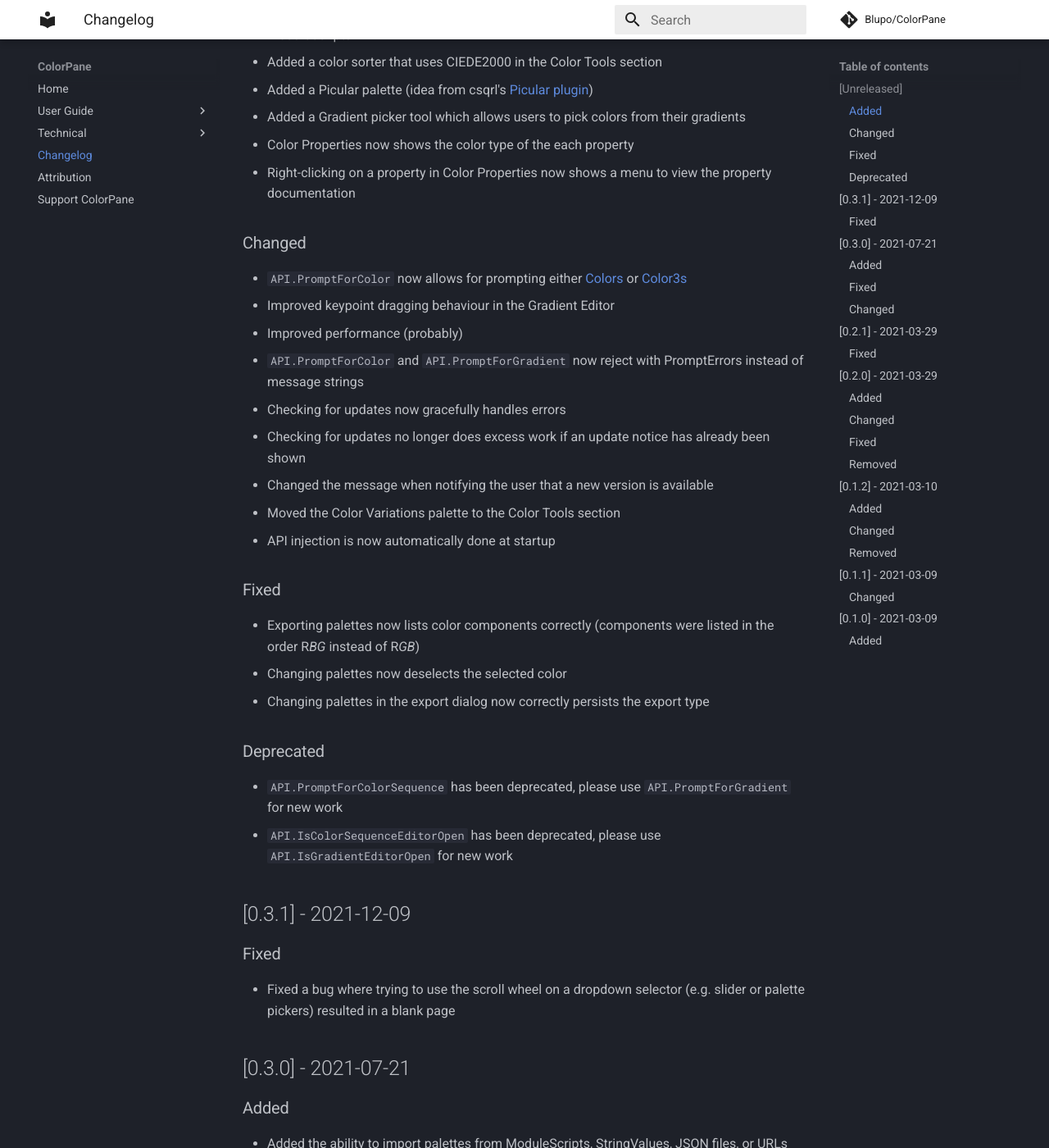
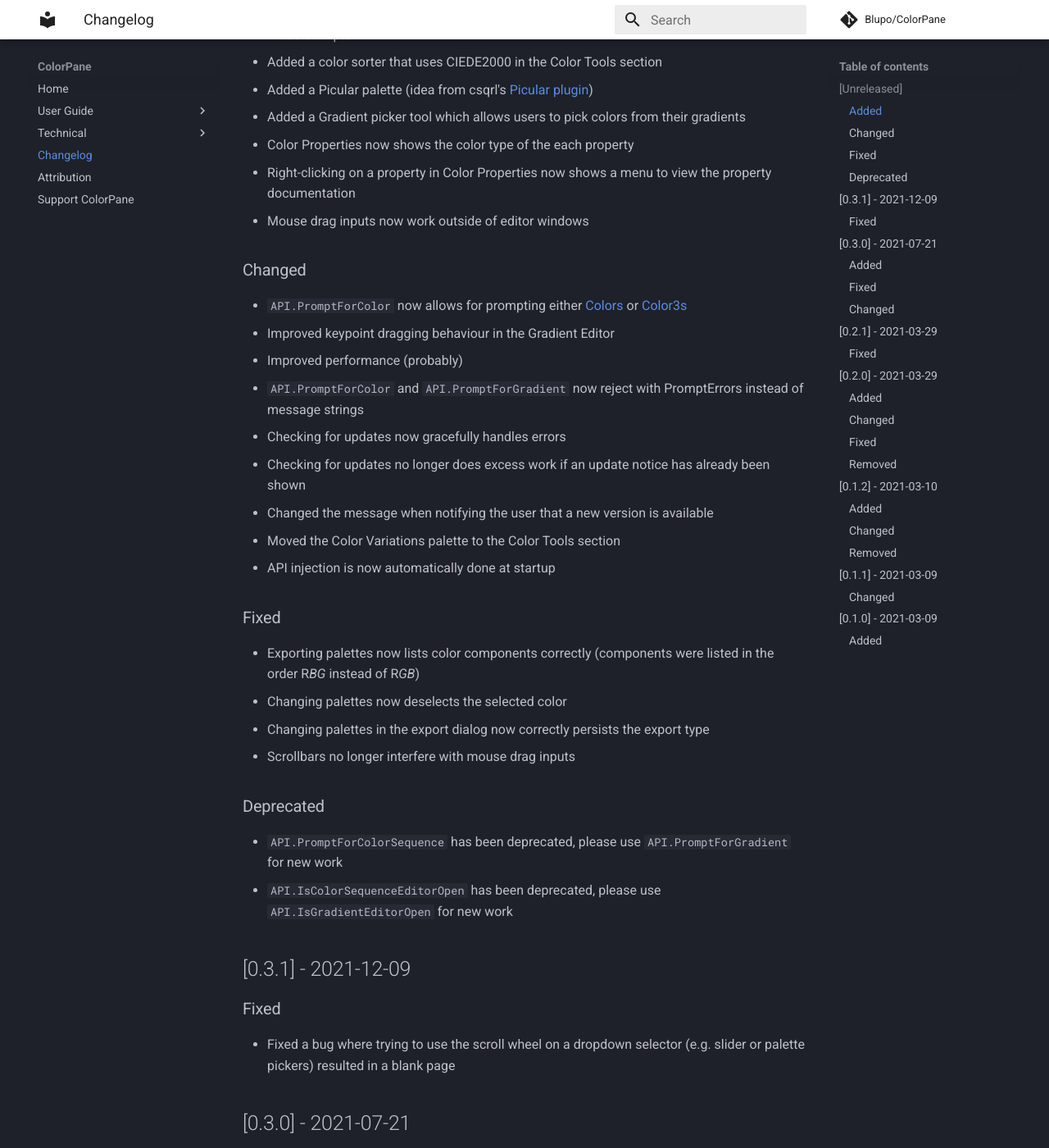
Before and after one commit to Blupo/ColorPane, an MkDocs documentation site: the page built from docs/changelog.md, in a window 1280 px wide and 1400 px high, scrolled down 551 px. Shown: the whole window at 82% size. Built offline with MkDocs 1.6.1 and Material for MkDocs 9.7.7, drawn with Linux system fonts in a browser that asks for light colours; comment, search, counter and statistics services are not loaded.

Commit message:
Better mouse drag behaviour

```diff
--- a/docs/changelog.md
+++ b/docs/changelog.md
@@ -13,6 +13,7 @@
 - Added a Gradient picker tool which allows users to pick colors from their gradients
 - Color Properties now shows the color type of the each property
 - Right-clicking on a property in Color Properties now shows a menu to view the property documentation
+- Mouse drag inputs now work outside of editor windows
 
 ### Changed
 - `API.PromptForColor` now allows for prompting either [Colors](https://blupo.github.io/Color/api/color/) or [Color3s](https://developer.roblox.com/api-reference/datatype/Color3)
@@ -29,6 +30,7 @@
 - Exporting palettes now lists color components correctly (components were listed in the order R*BG* instead of R*GB*)
 - Changing palettes now deselects the selected color
 - Changing palettes in the export dialog now correctly persists the export type
+- Scrollbars no longer interfere with mouse drag inputs
 
 ### Deprecated
 - `API.PromptForColorSequence` has been deprecated, please use `API.PromptForGradient` for new work
```
Also changed, not shown: 11 other files.
